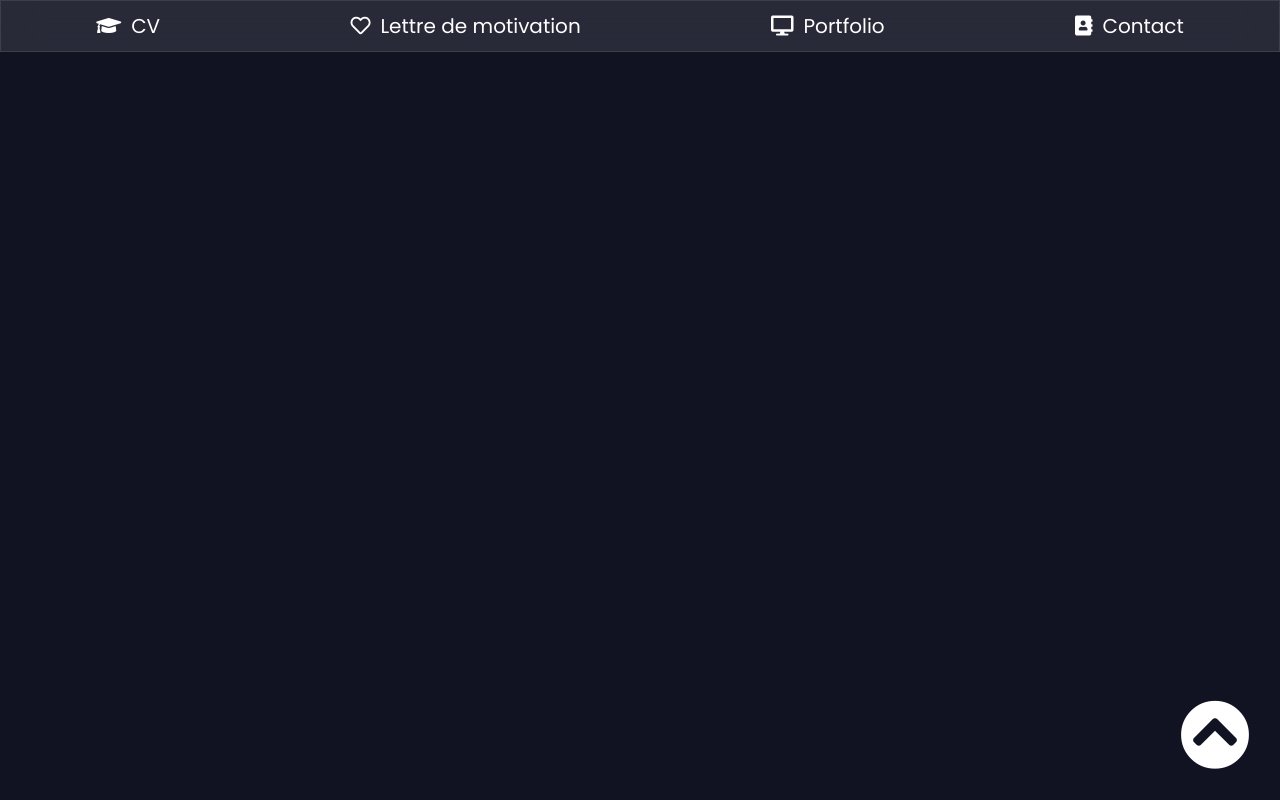
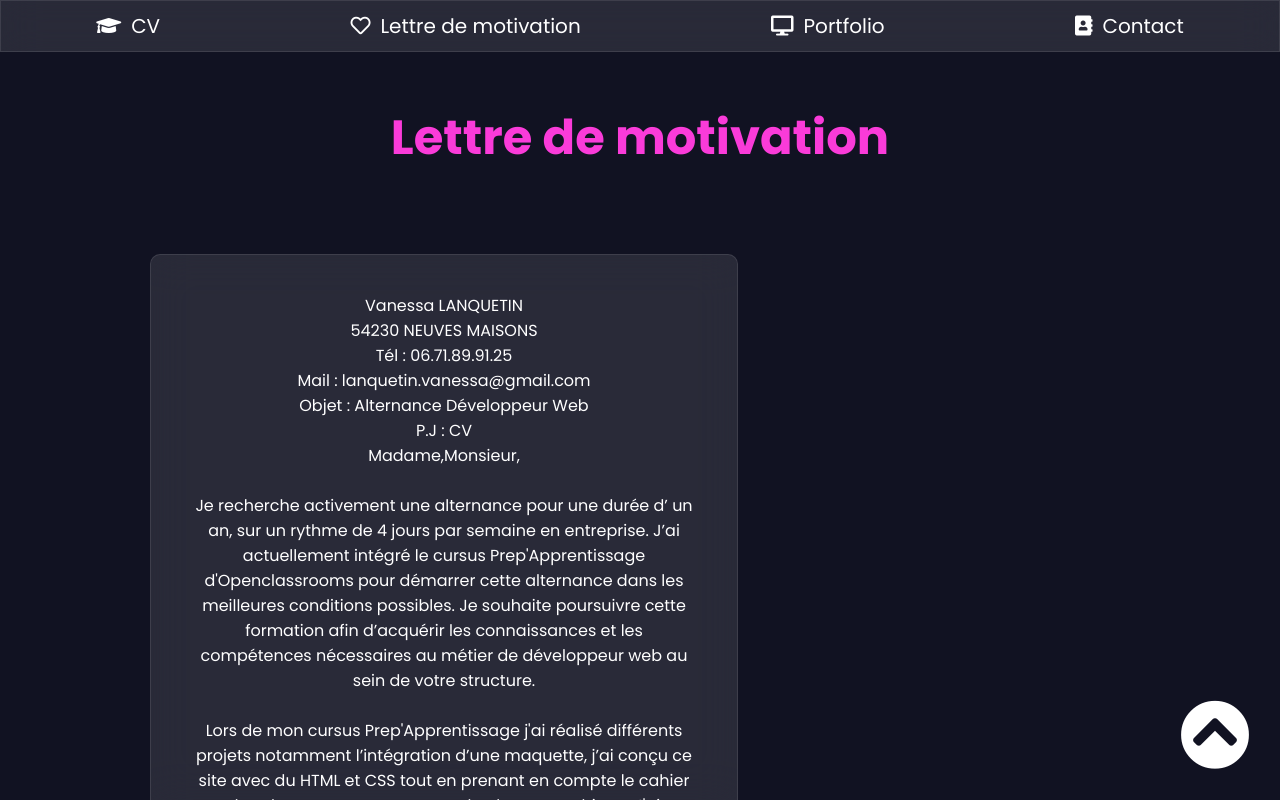
Before and after one commit to vanessa-lanquetin/vanessalanquetin.fr, a Vue app: page /letter in a window 1280 px wide. Built offline with nearby package versions, Linux system fonts and the light colour scheme; no server answers.

Commit message:
add letter

```diff
--- a/src/components/contact-component.vue
+++ b/src/components/contact-component.vue
@@ -134,6 +134,11 @@ textarea {
     }
   }
 }
+@media screen and (max-width: 592px) {
+  .sec-05 .text-box {
+    padding: 10px;
+  }
+}
 @media screen and (max-width: 400px) {
   .sec-05 .content .text-box[data-v-6599f3b0][data-v-6599f3b0] {
     padding: 10px;
@@ -146,7 +151,10 @@ textarea {
   textarea[data-v-6599f3b0] {
     min-width: 90px;
   }
-  .sec-05 .content .text-box[data-v-6599f3b0] textarea[data-v-6599f3b0][data-v-6599f3b0] {
+  .sec-05
+    .content
+    .text-box[data-v-6599f3b0]
+    textarea[data-v-6599f3b0][data-v-6599f3b0] {
     min-height: 100px;
   }
 }
--- a/src/components/nav-bar.vue
+++ b/src/components/nav-bar.vue
@@ -4,10 +4,10 @@
       <i class="fas fa-graduation-cap"></i>
       <div class="nav-title-item">CV</div>
     </router-link>
-    <a class="container-item" href="">
+    <router-link class="container-item" :to="{name: 'letter'}">
       <i class="far fa-heart"></i>
       <div class="nav-title-item">Lettre de motivation</div>
-    </a>
+    </router-link>
     <router-link class="container-item" :to="{name: 'portfolio'}">
       <i class="fas fa-desktop"></i>
       <div class="nav-title-item">Portfolio</div>
--- a/src/router/index.js
+++ b/src/router/index.js
@@ -2,6 +2,7 @@ import { createRouter, createWebHistory } from 'vue-router'
 import Home from '../views/Home.vue'
 import Contact from '../views/Contact.vue'
 import Portfolio from "../views/Portfolio.vue";
+import Letter from "../views/Letter.vue";
 
 const routes = [
   {
@@ -20,6 +21,11 @@ const routes = [
     component: Portfolio,
   },
   {
+    path: "/letter",
+    name: "letter",
+    component: Letter,
+  },
+  {
     path: "/about",
     name: "About",
     // route level code-splitting
--- a/src/views/Home.vue
+++ b/src/views/Home.vue
@@ -1,5 +1,4 @@
 <template>
-  <arrow />
   <section-1 />
   <section-2 />
   <section-3 />
@@ -11,7 +10,6 @@ import Section1 from "../components/section-1.vue";
 import Section2 from "../components/section-2.vue";
 import Section4 from "../components/section-4.vue";
 import Section3 from "../components/section-3.vue";
-import Arrow from "../components/arrow.vue";
 
 export default {
   name: "Home",
@@ -20,7 +18,6 @@ export default {
     Section2,
     Section3,
     Section4,
-    Arrow,
   },
 };
 /* alert ("Site en cours de développement (Lettre de motivation prochainement, Portfollio non responsive actuellement)"); */
--- /dev/null
+++ b/src/views/Letter.vue
@@ -0,0 +1,82 @@
+<template>
+  <h2 id="letter" class="section-title" v-scroll-reveal="{ preset: 'left' }">
+    Lettre de motivation
+  </h2>
+  <section id="sec-letter">
+    <div class="container">
+      <div class="content">
+        <div id="container-letter" class="text-box" v-scroll-reveal="{ preset: 'right', delay: 100 }">
+          <div id="header-letter">
+            <div id="coordonnees">
+              <div>Vanessa LANQUETIN</div>
+              <div>54230 NEUVES MAISONS</div>
+              <div>  Tél : 06.71.89.91.25 </div>
+              <div>Mail : lanquetin.vanessa@gmail.com</div>
+            </div>
+            <div id="object">
+              <div>Objet : Alternance Développeur Web</div>
+              <div>P.J : CV</div>
+            </div>
+          </div>
+          <div id="body-letter">
+            Madame,Monsieur,
+            <br />
+                        <br />
+            Je recherche activement une alternance pour une durée d’ un an, sur
+            un rythme de 4 jours par semaine en entreprise. J’ai actuellement
+            intégré le cursus Prep'Apprentissage d'Openclassrooms pour démarrer
+            cette alternance dans les meilleures conditions possibles. Je
+            souhaite poursuivre cette formation afin d’acquérir les
+            connaissances et les compétences nécessaires au métier de
+            développeur web au sein de votre structure.
+            <br />
+            <br />
+            Lors de mon cursus Prep'Apprentissage j'ai réalisé différents
+            projets notamment l’intégration d’une maquette, j’ai conçu ce site
+            avec du HTML et CSS tout en prenant en compte le cahier des charges
+            et en respectant la charte graphique. J'ai également expérimenté le
+            JS, SASS et utilisé le Framework Vue.js pour mes projets personnels.
+            J’ai su me former de manière autodidacte et en autonomie,
+            m’organiser, gérer mon temps, me challenger en découvrant un domaine
+            inconnu. Ma capacité d’adaptation et ma flexibilité face au
+            changement comptent parmi mes compétences principales.
+            <br />
+            <br />
+            De plus m’avoir dans votre équipe, vous permettrait d’avoir un
+            regard neuf sur votre entreprise, et y apporter du dynamisme.
+            Répondre aux attentes de vos clients et ainsi contribuer au
+            développement de votre entreprise en vous aidant à atteindre vos
+            objectifs serait une expérience très enrichissante pour moi.
+            Aujourd’hui, j’aspire vivement à rejoindre votre entreprise au sein
+            de laquelle je pourrais m’investir pleinement et ainsi concrétiser
+            mon projet professionnel et y développer mes compétences.
+            <br />
+            <br />
+            Je reste à votre disposition pour toutes informations
+            complémentaires. Je serai ravie d’échanger sur vos besoins et vos
+            objectifs lors d’un entretien.
+            <br />
+            <br />
+            Veuillez agréer Madame, Monsieur, mes salutations distinguées.
+            <br />
+            <br />
+            Vanessa LANQUETIN
+          </div>
+        </div>
+      </div>
+    </div>
+  </section>
+</template>
+
+<script>
+export default {};
+</script>
+
+<style lang="scss" scoped>
+#letter {
+  margin-top: 50px;
+}
+#sec-letter .text-box{
+  max-width: 60%;
+}
+</style>
--- a/src/views/Portfolio.vue
+++ b/src/views/Portfolio.vue
@@ -1,5 +1,4 @@
 <template>
-  <arrow />
   <h2 id="portfolio" class="section-title" v-scroll-reveal="{ preset: 'left' }">
     Portfolio
   </h2>
@@ -140,9 +139,7 @@
 </template>
 
 <script>
-import Arrow from "../components/arrow.vue";
 export default {
-  components: { Arrow },
 };
 </script>
 
```
